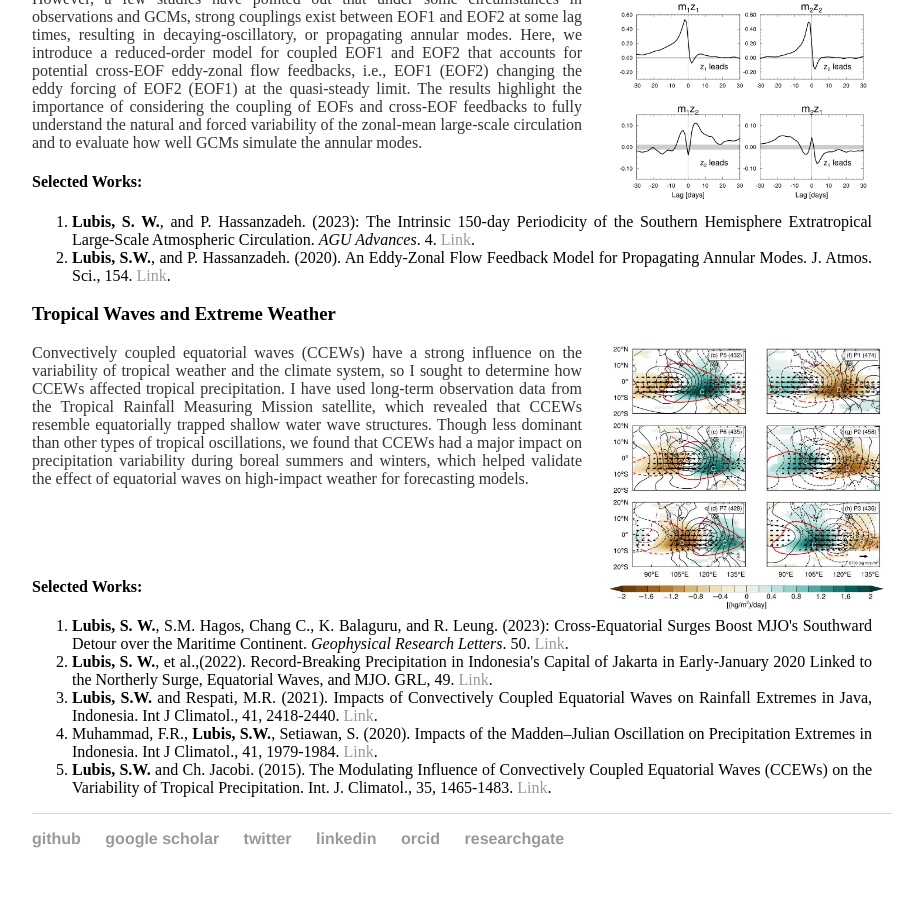
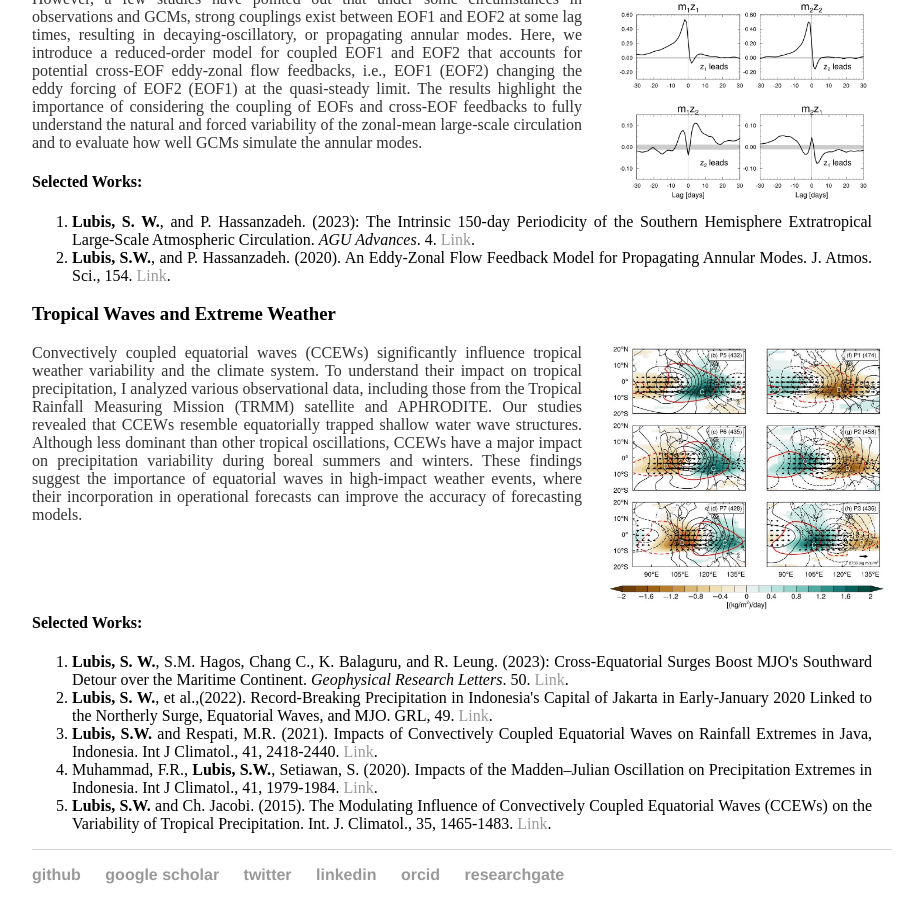
Before and after one commit to sandrolubis/sandrolubis.github.io, a Jekyll site: the page built from research/index.html, in a window 1280 px wide and 900 px high, scrolled down 1338 px. Shown: the whole window, without its empty margins (276-1199 px from the left). Built offline with Jekyll 4.4.1, drawn with Linux system fonts in a browser that asks for light colours; before the commit the page ends 2202 px from its top, so only the background shows below that.

Commit message:
Update index.html

```diff
--- a/research/index.html
+++ b/research/index.html
@@ -59,12 +59,11 @@ title: Research Interests | Sandro Lubis
 
 			<h3>Tropical Waves and Extreme Weather</h3>
 			<img src="https://sandrolubis.github.io/assets/images/kelvin.jpeg" alt="Fig 4" style="position:absolute; left:870px; width:300px">
-			<p class="indented", style="width:550px"><font size=3> Convectively coupled equatorial waves (CCEWs) have a strong influence on the variability of
-				tropical weather and the climate system, so I sought to determine how CCEWs affected tropical precipitation.
-				I have used long-term observation data from the Tropical Rainfall Measuring Mission satellite, which revealed that CCEWs resemble
-				equatorially trapped shallow water wave structures. Though less dominant than other types of tropical oscillations,
-				we found that CCEWs had a major impact on precipitation variability during boreal summers and winters,
-				which helped validate the effect of equatorial waves on high-impact weather for forecasting models. </font></p>
+			<p class="indented", style="width:550px"><font size=3> Convectively coupled equatorial waves (CCEWs) significantly influence tropical weather variability and the climate system.
+				To understand their impact on tropical precipitation, I analyzed various observational data, including those from the Tropical Rainfall Measuring Mission (TRMM) satellite and APHRODITE.
+				Our studies revealed that CCEWs resemble equatorially trapped shallow water wave structures. Although less dominant than other tropical oscillations,
+				CCEWs have a major impact on precipitation variability during boreal summers and winters. These findings suggest the importance of equatorial waves in high-impact weather events,
+				where their incorporation in operational forecasts can improve the accuracy of forecasting models. </font></p>
 			<h4 style="margin-top:90px;">Selected Works:</h4>
 			<ol style="text-align:justify;">
 			  <li><b>Lubis, S. W.</b>, S.M. Hagos, Chang C., K. Balaguru,  and R. Leung. (2023): Cross-Equatorial Surges Boost MJO's Southward Detour over the Maritime Continent. <i>Geophysical Research Letters</i>. 50. <a href="https://doi.org/10.1029/2023GL104770">Link</a>.</li>
```
